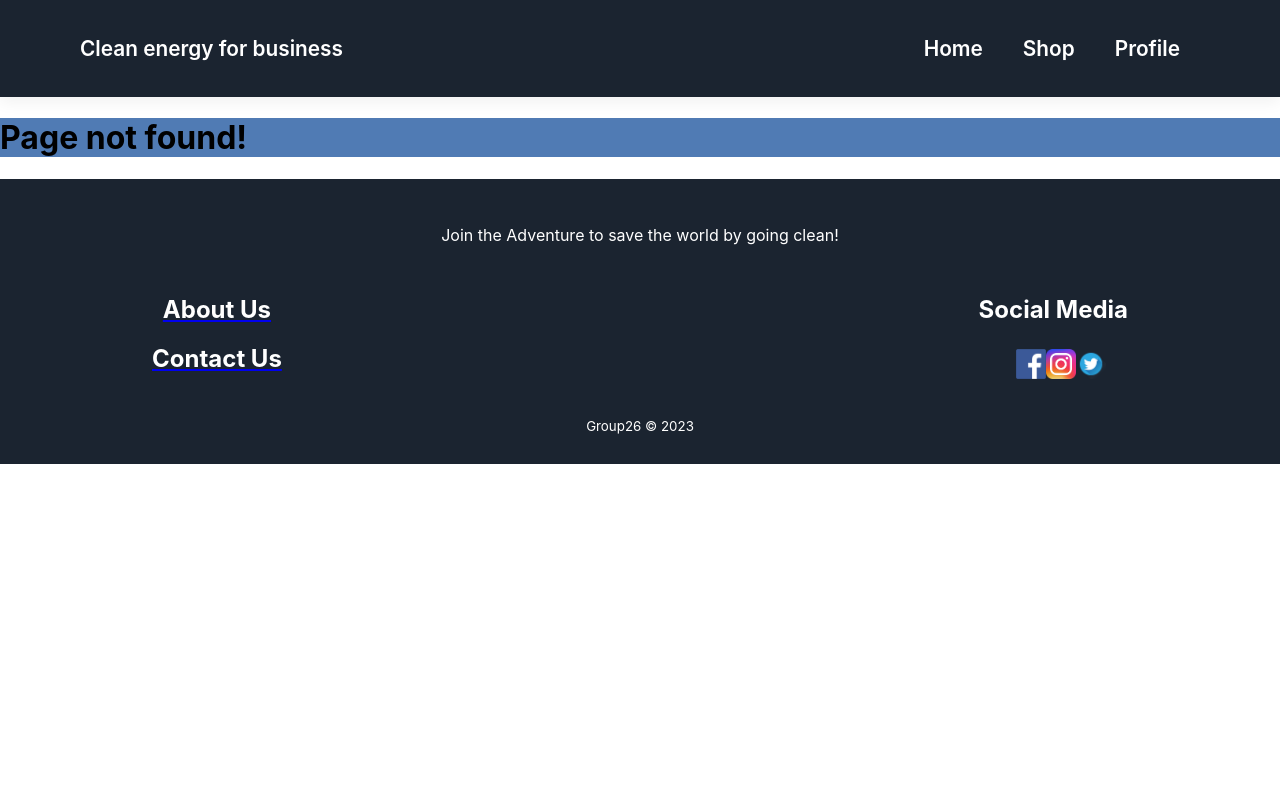
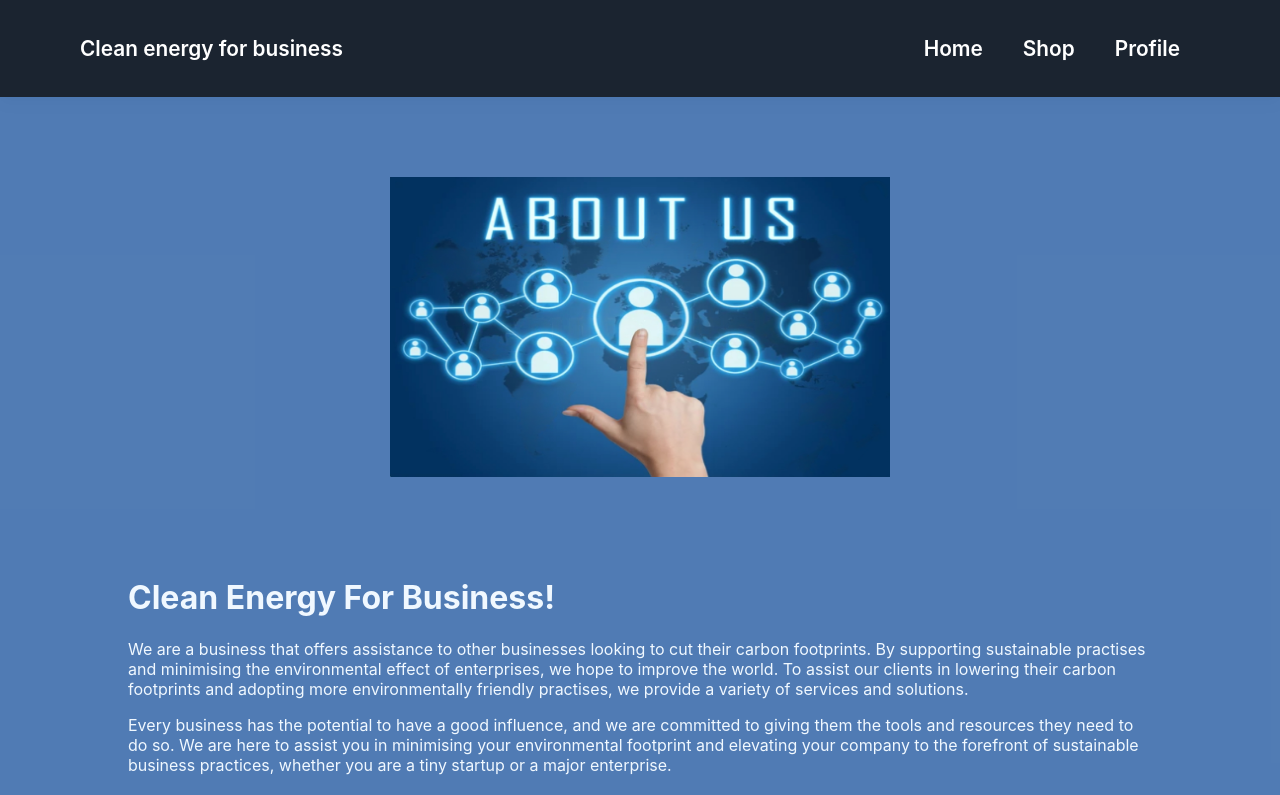
Before and after one commit to Amir-2112079/Group-26-22-23-_CleanEnergyForBusiness, a React (Create React App) app in the folder CEFB/client/: page /AboutUs in a window 1280 px wide. Before the commit this address had no page. Shown: the top 795 px of the page. Built offline with nearby package versions, Linux system fonts and the light colour scheme.

Commit message:
About Us Page
created a new page called "About Us" which is accessible to the users once they click on it.

```diff
--- a/CEFB/client/src/App.js
+++ b/CEFB/client/src/App.js
@@ -11,6 +11,7 @@ import ErrorPage from './Components/ErrorPage';
 import NavBar from './Components/NavBar';
 import Footer from './Components/Pages/Footer';
 import Co2Calculator from './Components/Pages/Co2Calculator';
+import AboutUs from './Components/Pages/AboutUs';
 
 
 
@@ -30,6 +31,7 @@ function App() {
           <Route path='/Shop' element={<Shop />} />
           <Route path='/Profile' element={<Profile />} />
           <Route path='/co2' element={<Co2Calculator />} />
+          <Route path='/AboutUs' element={<AboutUs />} />
 
           <Route path='*' element={<ErrorPage />} />
 
--- /dev/null
+++ b/CEFB/client/src/Components/CSSContents/AboutUs.css
@@ -0,0 +1,23 @@
+.Aboutus-background {
+    background-color: #0c4897b7;
+}
+
+.main {
+    display: flex;
+    flex-direction: column;
+    align-items: center;
+}
+
+.AboutUs-pic {
+    margin: 30px 0;
+}
+
+.AboutUs-content {
+    color: aliceblue;
+    width: 80%;
+    text-align: left;
+}
+
+.AboutUs-pic {
+    padding: 50px;
+}
--- a/CEFB/client/src/Components/CSSContents/LoginRegister.css
+++ b/CEFB/client/src/Components/CSSContents/LoginRegister.css
@@ -6,7 +6,7 @@
 .Form {
 
   position: relative;
-  left: 300px;
+  left: 400px;
   box-sizing: 500px 600px;
   width: 600px;
   height: auto;
--- /dev/null
+++ b/CEFB/client/src/Components/Pages/AboutUs.js
@@ -0,0 +1,33 @@
+import '../CSSContents/AboutUs.css'
+function AboutUs() {
+    return (
+        <div className="Aboutus-background">
+            <div className='main' >
+                <img className='AboutUs-pic'
+                    src='images/About-us.png' height={300} width={500}
+                    alt='About Us'
+                />
+
+                <div className='AboutUs-content'>
+                    <h1>Clean Energy For Business!</h1>
+                    <p>
+                        We are a business that offers assistance to other businesses looking to cut their carbon
+                        footprints. By supporting sustainable practises and minimising the environmental effect
+                        of enterprises, we hope to improve the world. To assist our clients in lowering their carbon
+                        footprints and adopting more environmentally friendly practises, we provide a variety of
+                        services and solutions.
+                    </p>
+                    <p>
+                        Every business has the potential to have a good influence, and we are committed to giving
+                        them the tools and resources they need to do so. We are here to assist you in minimising your
+                        environmental footprint and elevating your company to the forefront of sustainable business
+                        practices, whether you are a tiny startup or a major enterprise.
+                    </p>
+                </div>
+            </div>
+            <small className='AboutUs-content'>Created by Group 26</small>
+        </div >
+    )
+}
+
+export default AboutUs;
--- a/CEFB/client/src/Components/Pages/Footer.js
+++ b/CEFB/client/src/Components/Pages/Footer.js
@@ -7,11 +7,11 @@ function Footer() {
             <p className='footer-message'>Join the Adventure to save the world by going clean!</p>
             <div className='footer-links'>
                 <div >
+                    <a href='/AboutUs'>
+                        <h2 className='footer-links-title' >About Us</h2>
+                    </a>
                     <a href='/Shop'>
-                        <h2 className='footer-links-title' href to='/Shop' >About Us</h2>
-                    </a>
-                    <a href='/Profile'>
-                        <h2 className='footer-links-title'>Contact Us</h2>
+                        <h2 className='footer-links-title' >Contact Us</h2>
                     </a>
                 </div>
                 <div className='footer-link-section'>
--- a/CEFB/client/src/Components/Pages/Home.js
+++ b/CEFB/client/src/Components/Pages/Home.js
@@ -4,7 +4,7 @@ import { Link } from 'react-router-dom';
 
 
 function Home() {
-
+    // alt is used to describe the content of the image
     return (
 
         <div className="Home">
@@ -13,17 +13,23 @@ function Home() {
             <div className='cards__container'>
                 <div className='cards__wrapper'>
                     <Link className='cards__items' to='GymSolution'> <img className='fade-img'
-                        src='images/897.jpg' height={200} width={400} />
+                        src='images/897.jpg' height={200} width={400}
+                        alt='Gym Solution'
+                    />
                         <h1 className='description'> Gyms and Fitness Centers</h1>
                     </Link>
 
                     <Link className='cards__items' to='/Courier'> <img className='fade-img'
-                        src={'images/4016547_15255.jpg'} height={220} width={420} />
+                        src={'images/4016547_15255.jpg'} height={220} width={420}
+                        alt='Courier'
+                    />
                         <h1 className='description'>Sustainable delivery services</h1>
                     </Link>
 
                     <Link className='cards__items' to='/BoilerBioFuel'><img className='fade-img'
-                        src='images/7291389.jpg' height={220} width={420} />
+                        src='images/7291389.jpg' height={220} width={420}
+                        alt='Boiler Bio Fuel'
+                    />
                         <h1 className='description'>Biofuel-boilers</h1>
                     </Link>
                 </div>
```
Also changed, not shown: CEFB/client/public/images/About-us.png (added).
